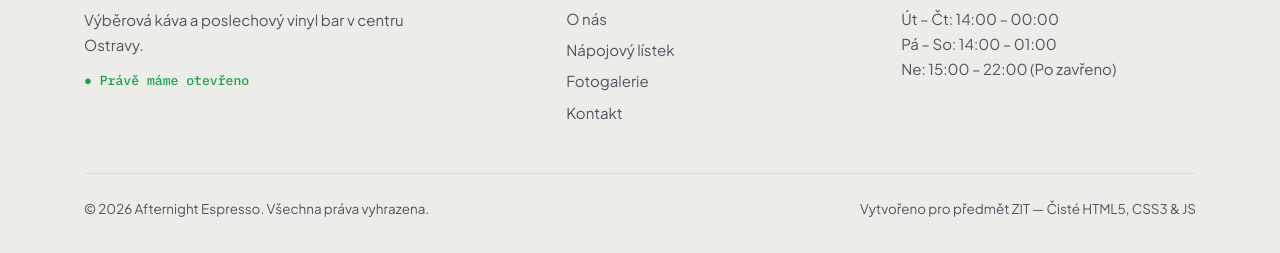
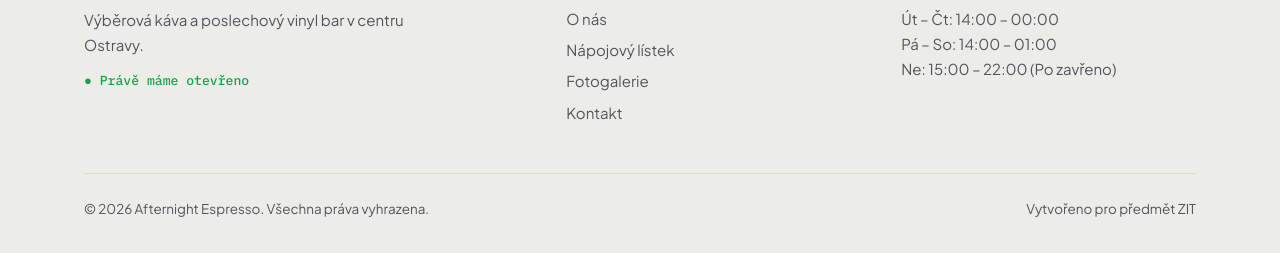
Before and after one commit to MrD0do/my-vinyl-coffee-landing-page, a plain HTML site: page index.html in a window 1280 px wide. Shown: the part 3355-3608 px from the top of the page. Drawn offline with nearby package versions, Linux system fonts and the light colour scheme.

Commit message:
Fix HTML encoding issues in index.html

```diff
--- a/index.html
+++ b/index.html
@@ -228,7 +228,7 @@
             </div>
             <div class="footer-bottom">
                 <span>© 2026 Afternight Espresso. Všechna práva vyhrazena.</span>
-                <span>Vytvořeno pro předmět ZIT — Čisté HTML5, CSS3 & JS</span>
+                <span>Vytvořeno pro předmět ZIT</span>
             </div>
         </div>
     </footer>
```
